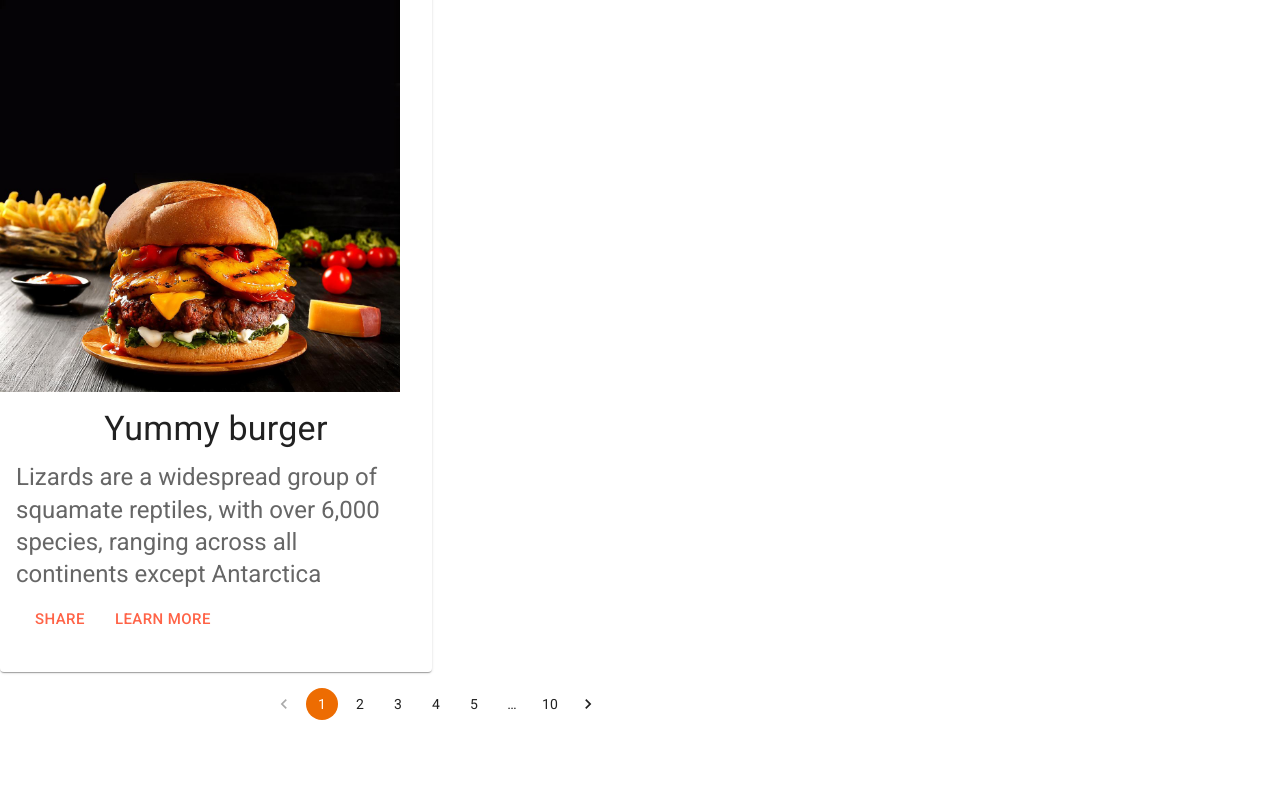
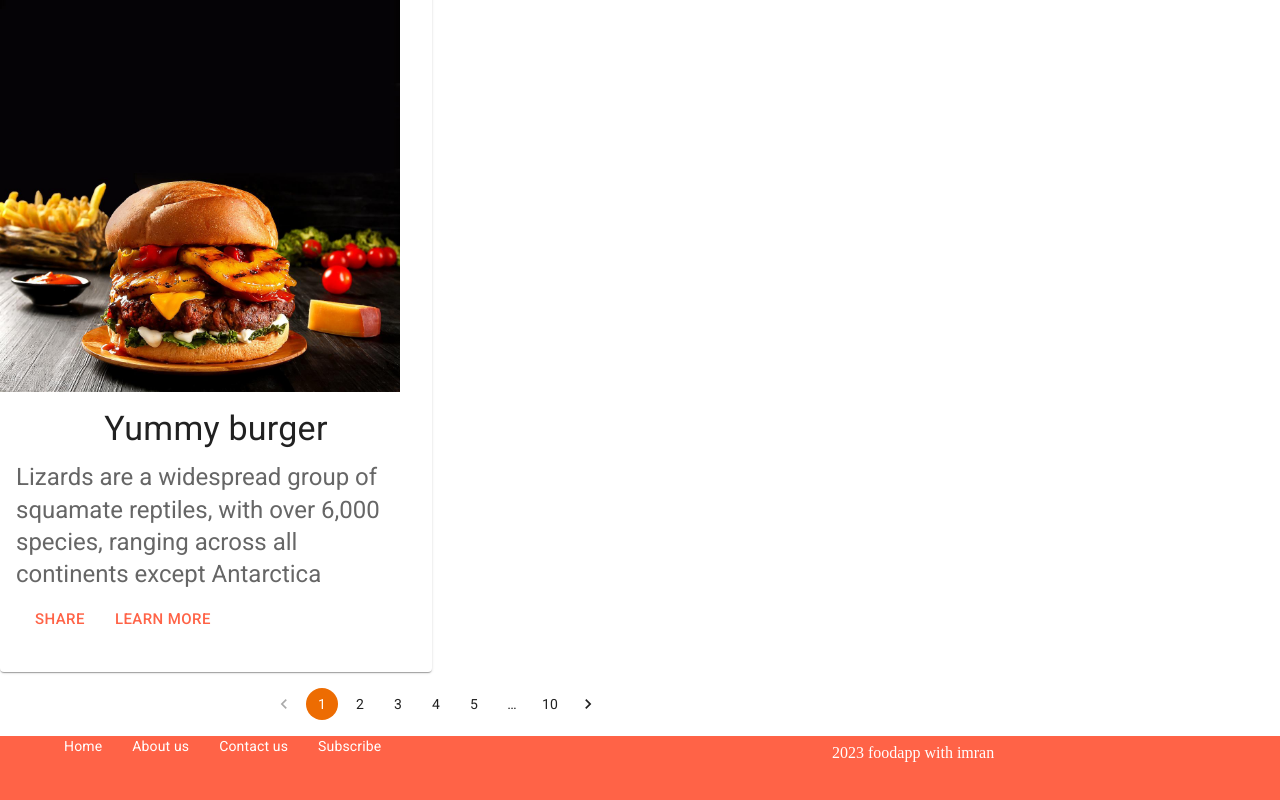
Before and after one commit to imranworkspace/foodapp, a React (Create React App) app: page / in a window 1280 px wide. Shown: the part 3691-4491 px from the top of the page. Before the commit the page ends 4427 px from the top, so only its background shows below. Built offline with nearby package versions, Linux system fonts and the light colour scheme; a web font is replaced by a local one.

Commit message:
add footer into 2 parts

```diff
--- a/src/App.js
+++ b/src/App.js
@@ -2,6 +2,7 @@ import React from 'react'
 import Navbar from './componants/navbar/Navbar'
 import Hero from './componants/hero/Hero'
 import Main from './main/Main'
+import Footer from './footer/Footer'
 
 const App = () => {
   return (
@@ -9,6 +10,7 @@ const App = () => {
       <Navbar/>
       <Hero />
       <Main />
+      <Footer />
     </>
   )
 }
--- /dev/null
+++ b/src/footer/Footer.js
@@ -0,0 +1,39 @@
+import { Box, Container, Stack, Typography, styled } from '@mui/material'
+
+const Footer = () => {
+
+    const MenuBox = styled(Box)({
+        display:'flex',
+        gap:30,
+        cursor:'pointer'
+        })
+
+      const MenuItems = [
+        {Name:"Home",Link:'/'},
+        {Name:"About us",Link:'#'},
+        {Name:"Contact us",Link:'#'},
+        {Name:"Subscribe",Link:'#'}]
+
+
+  return (
+    // to set specific height we use box here
+    <Box height={200} bgcolor={'tomato'} color={'white'}>
+        <Container>
+        <Stack direction={'row'}>
+            {/* menu items */}
+            <MenuBox  flex={2} sx={{display:{xs:"none", md:'flex'}}}>
+                  {MenuItems.map((item)=>(
+                      <Typography variant='body2'>{item.Name}</Typography>
+                  ))}
+              </MenuBox>
+              {/* add another horizontal box  */}
+              <Box flex={1} mt={1} color={'white'}>
+                2023 foodapp with imran
+              </Box>
+        </Stack>
+        </Container>
+    </Box>
+  )
+}
+
+export default Footer
```
